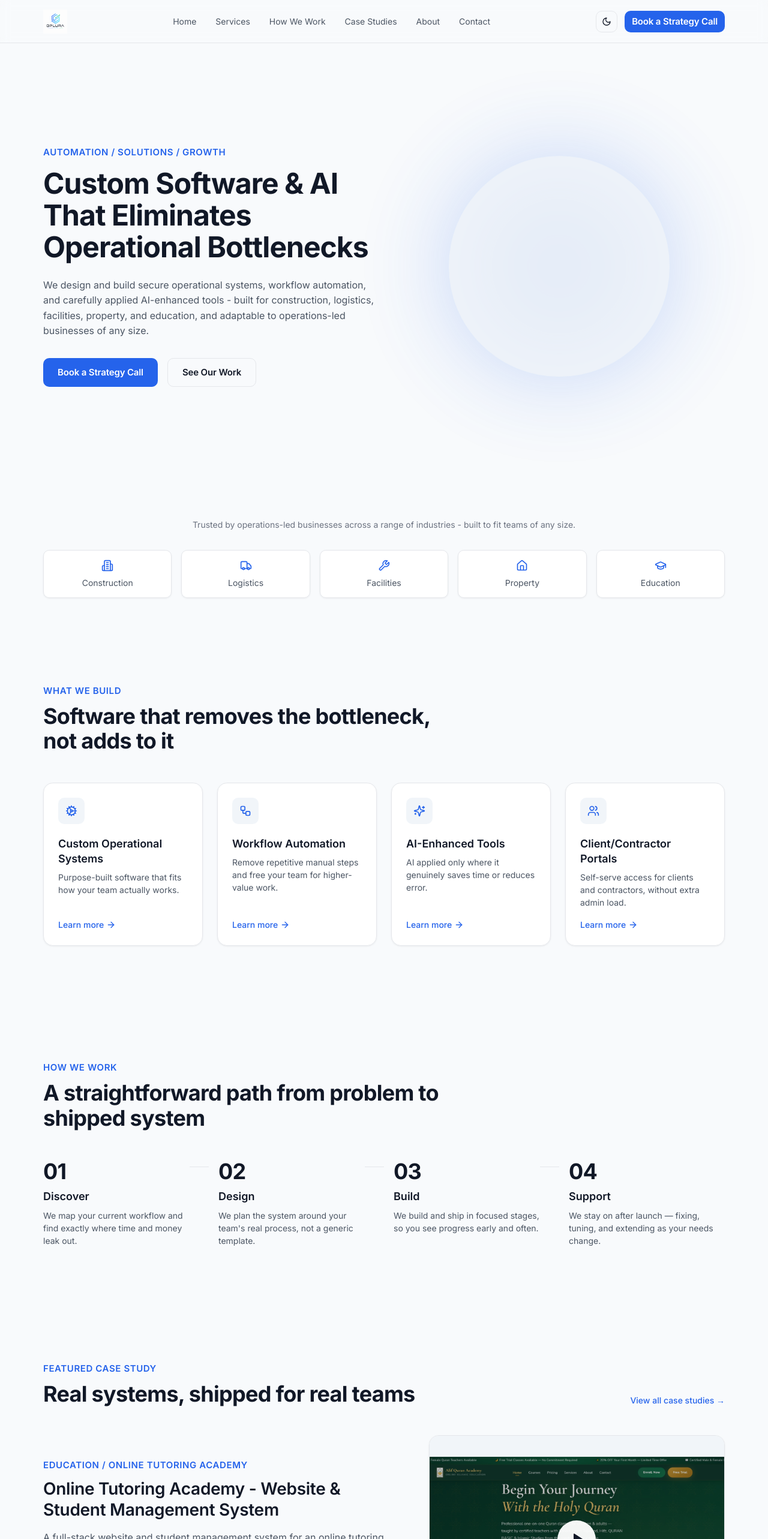
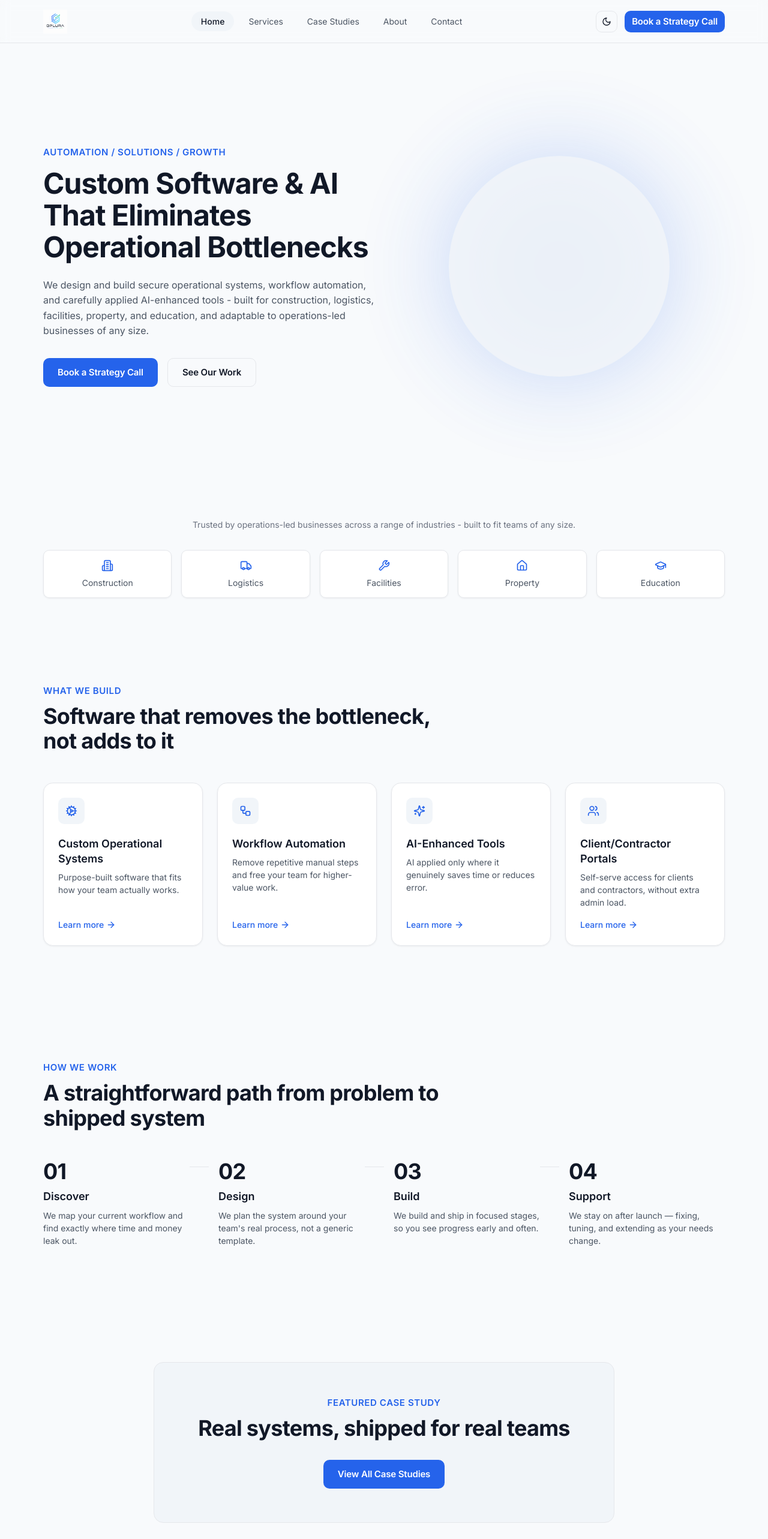
Before and after one commit to anfalahmed106/oplura, a Next.js app: page / in a window 1280 px wide. Shown: the top 2566 px of the page at 60% size. Built offline with nearby package versions, Linux system fonts and the light colour scheme.

Commit message:
update pages, navbar, case studies, and thumbnail

```diff
--- a/app/contact/page.tsx
+++ b/app/contact/page.tsx
@@ -20,7 +20,7 @@ export default function ContactPage() {
           <p className="text-h6 uppercase text-accent-primary">Contact</p>
           <h1 className="mt-3 text-h1">Let&apos;s talk about your operation</h1>
           <p className="mt-4 text-body text-text-secondary">
-            Pick whatever&apos;s easiest â€” a call, email, or WhatsApp.
+            Pick whatever&apos;s easiest — a call, email, or WhatsApp.
           </p>
         </div>
 
--- a/app/page.tsx
+++ b/app/page.tsx
@@ -11,7 +11,7 @@ import { Reveal } from "@/components/ui/Reveal";
 export default function HomePage() {
   return (
     <>
-      {/* Hero renders immediately, above the fold â€” no scroll-reveal delay */}
+      {/* Hero renders immediately, above the fold — no scroll-reveal delay */}
       <Hero />
       <Reveal>
         <TrustStrip />
--- a/components/layout/Navbar.tsx
+++ b/components/layout/Navbar.tsx
@@ -2,6 +2,7 @@
 
 import Image from "next/image";
 import Link from "next/link";
+import { usePathname } from "next/navigation";
 import { Menu, Moon, Sun, X } from "lucide-react";
 import { useState } from "react";
 import { primaryNav, primaryCta } from "@/lib/navigation";
@@ -11,6 +12,7 @@ import { Button } from "@/components/ui/Button";
 export function Navbar() {
   const [mobileOpen, setMobileOpen] = useState(false);
   const { theme, toggleTheme } = useTheme();
+  const pathname = usePathname();
 
   return (
     <header className="sticky top-0 z-40 h-[--header-height] border-b border-border bg-bg/90 backdrop-blur">
@@ -37,14 +39,25 @@ export function Navbar() {
         </Link>
 
         <nav aria-label="Primary" className="hidden md:block">
-          <ul className="flex items-center gap-8">
-            {primaryNav.map((item) => (
-              <li key={item.href}>
-                <Link href={item.href} className="text-small text-text-secondary hover:text-text-primary">
-                  {item.label}
-                </Link>
-              </li>
-            ))}
+          <ul className="flex items-center gap-2">
+            {primaryNav.map((item) => {
+              const isActive = item.href === "/" ? pathname === "/" : pathname?.startsWith(item.href);
+              return (
+                <li key={item.href}>
+                  <Link
+                    href={item.href}
+                    aria-current={isActive ? "page" : undefined}
+                    className={
+                      isActive
+                        ? "rounded-full bg-bg-muted px-4 py-2 text-small font-medium text-text-primary"
+                        : "rounded-full px-4 py-2 text-small text-text-secondary hover:text-text-primary"
+                    }
+                  >
+                    {item.label}
+                  </Link>
+                </li>
+              );
+            })}
           </ul>
         </nav>
 
--- a/components/marketing/FeaturedCaseStudy.tsx
+++ b/components/marketing/FeaturedCaseStudy.tsx
@@ -1,27 +1,17 @@
-import Link from "next/link";
 import { Section } from "@/components/layout/Section";
-import { CaseStudyCard } from "@/components/marketing/CaseStudyCard";
-import { caseStudies } from "@/lib/case-studies";
+import { Button } from "@/components/ui/Button";
 
 export function FeaturedCaseStudy() {
-  const featured = caseStudies.slice(0, 1);
-
   return (
     <Section spacing="lg">
-      <div className="flex flex-wrap items-end justify-between gap-4">
-        <div className="max-w-2xl">
-          <p className="text-h6 uppercase text-accent-primary">Featured case study</p>
-          <h2 className="mt-3 text-h2">Real systems, shipped for real teams</h2>
+      <div className="mx-auto max-w-3xl rounded-2xl border border-border bg-bg-muted px-8 py-14 text-center">
+        <p className="text-h6 uppercase text-accent-primary">Featured case study</p>
+        <h2 className="mt-3 text-h2">Real systems, shipped for real teams</h2>
+        <div className="mt-8">
+          <Button href="/case-studies" size="lg">
+            View All Case Studies
+          </Button>
         </div>
-        <Link href="/case-studies" className="text-small font-medium text-accent-primary hover:underline">
-          View all case studies →
-        </Link>
-      </div>
-
-      <div className="mt-12 flex flex-col gap-16">
-        {featured.map((study) => (
-          <CaseStudyCard key={study.slug} caseStudy={study} />
-        ))}
       </div>
     </Section>
   );
--- a/components/marketing/WhyOplura.tsx
+++ b/components/marketing/WhyOplura.tsx
@@ -5,7 +5,7 @@ const DIFFERENTIATORS = [
   {
     icon: ShieldCheck,
     title: "Not template-based",
-    description: "Every system is built for your actual process â€” nothing off-the-shelf and repurposed.",
+    description: "Every system is built for your actual process — nothing off-the-shelf and repurposed.",
   },
   {
     icon: Layers,
@@ -15,7 +15,7 @@ const DIFFERENTIATORS = [
   {
     icon: Sparkles,
     title: "AI only where it adds value",
-    description: "No AI for its own sake â€” it goes in only where it genuinely saves time or reduces error.",
+    description: "No AI for its own sake — it goes in only where it genuinely saves time or reduces error.",
   },
   {
     icon: LifeBuoy,
@@ -25,7 +25,7 @@ const DIFFERENTIATORS = [
   {
     icon: DollarSign,
     title: "Transparent pricing",
-    description: "Clear scope and cost up front â€” no surprise invoices or vague retainers.",
+    description: "Clear scope and cost up front — no surprise invoices or vague retainers.",
   },
   {
     icon: Zap,
--- a/components/three/GeodesicSphere.tsx
+++ b/components/three/GeodesicSphere.tsx
@@ -238,7 +238,7 @@ export default function GeodesicSphere({
   }, [edges, nodePositions]);
 
   // Slow, linear, single-axis auto-rotation, plus a gentle eased tilt toward
-  // the cursor layered on top â€” subtle enough to feel alive without turning
+  // the cursor layered on top — subtle enough to feel alive without turning
   // into a gimmick. Falls back to pure auto-rotation when there's no pointer.
   useFrame((_state, delta) => {
     if (!groupRef.current) return;
--- a/lib/case-studies.ts
+++ b/lib/case-studies.ts
@@ -30,8 +30,8 @@ export const caseStudies: CaseStudy[] = [
       "A full-stack website and student management system for an online tutoring academy, combining a marketing/enrollment site with a secure PHP/MySQL admin backend for managing students and staff access.",
     fullDetail:
       "Designed and built a complete web presence and internal operations system for an online education academy. The public-facing site handles course discovery, pricing, service information, and lead generation through free-trial and enrollment forms that feed directly into the backend. The admin panel gives staff student record management (add/edit/export), while security is hardened with two-factor authentication (TOTP, HMAC-SHA1-based), bcrypt-hashed admin passwords and backup codes, SHA-256-hashed password-reset tokens, configurable security settings, and a full audit log tracking admin actions for accountability. Built with a custom PHP backend and MySQL database, with .htaccess-level access restrictions on the admin directory, delivering a production-ready, secure platform rather than a static brochure site.",
-    thumbnailImage: "/images/case-studies/online-tutoring-academy-thumbnail.png",
-    mockupImage: "/images/case-studies/online-tutoring-academy-thumbnail.png",
+    thumbnailImage: "/images/case-studies/online-tutoring-academy-thumbnail-v2.png",
+    mockupImage: "/images/case-studies/online-tutoring-academy-thumbnail-v2.png",
     videoUrl: "https://www.youtube.com/embed/mF8Cl2fiOzI",
     screenshots: [
       {
--- a/lib/navigation.ts
+++ b/lib/navigation.ts
@@ -14,13 +14,12 @@ export type NavItem = {
 export const primaryNav: NavItem[] = [
   { label: "Home", href: "/" },
   { label: "Services", href: "/services" },
-  { label: "How We Work", href: "/how-we-work" },
   { label: "Case Studies", href: "/case-studies" },
   { label: "About", href: "/about" },
   { label: "Contact", href: "/contact" },
 ];
 
-/** Persistent nav CTA â€” kept separate from primaryNav since it renders as a button, not a link. */
+/** Persistent nav CTA — kept separate from primaryNav since it renders as a button, not a link. */
 export const primaryCta: NavItem = {
   label: "Book a Strategy Call",
   href: "/contact#book-a-call",
@@ -32,7 +31,7 @@ export const secondaryCta: NavItem = {
   href: "/case-studies",
 };
 
-/** WhatsApp deep link â€” prefilled message, no phone number rendered as visible text anywhere. */
+/** WhatsApp deep link — prefilled message, no phone number rendered as visible text anywhere. */
 export const whatsappHref =
   "https://wa.me/447340001191?text=Hi%20Oplura%2C%20I%27d%20like%20to%20discuss%20a%20project.";
 
```
Also changed, not shown: app/about/page.tsx (+6 -6 lines), public/images/case-studies/online-tutoring-academy-thumbnail-v2.png (added), 2 other files (tests, documents, lock files or other folders).
